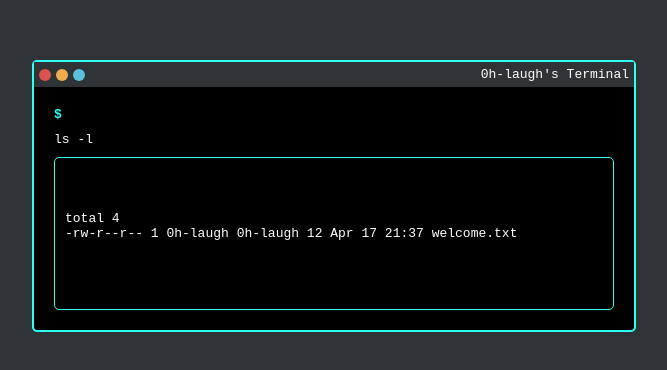
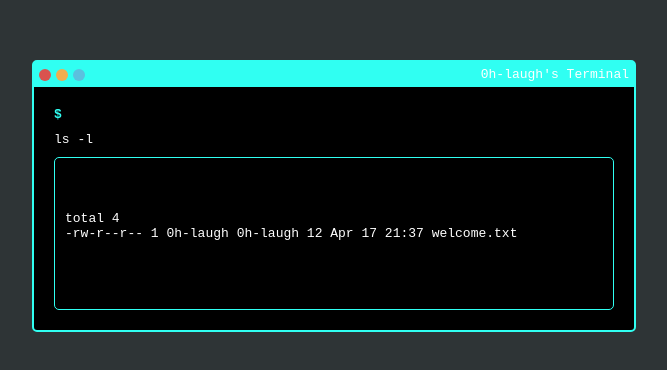
Before and after one commit to 0h-laugh/0h-laugh.github.io, a plain HTML site: page index.html in a window 1280 px wide. Shown: the part 204-574 px from the top of the page, without its empty margins (306-973 px from the left). Drawn offline with Linux system fonts and the light colour scheme.

Commit message:
Update style.css

```diff
--- a/style.css
+++ b/style.css
@@ -18,7 +18,7 @@ body {
 }
 
 .terminal-header {
-    background-color: #2E3436; /* GNOME Terminal background color */
+    background-color: #30FFF2; /* GNOME Terminal background color */
     padding: 5px;
     display: flex;
     justify-content: space-between;
```
